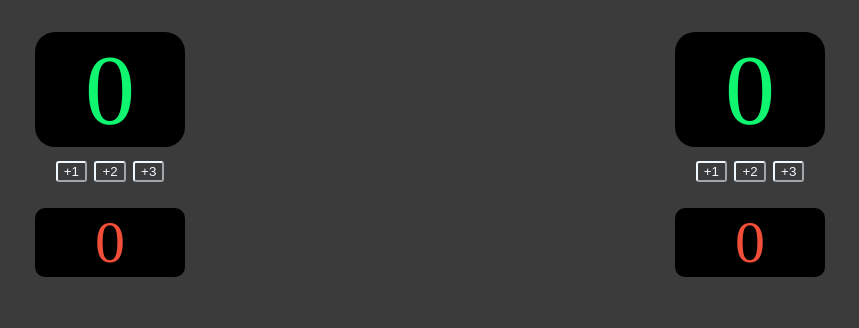
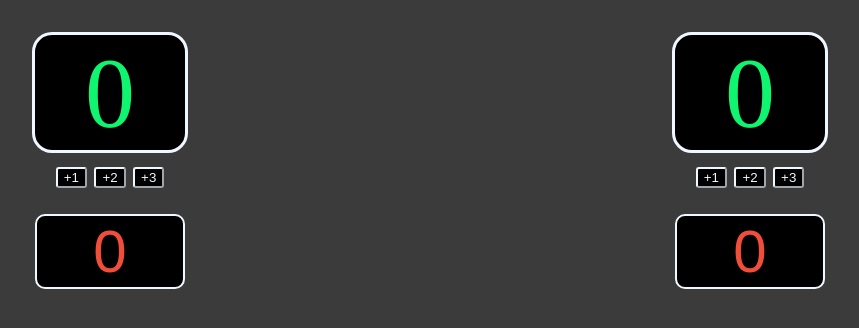
Before and after one commit to Silent-Chaos/basketballScoreCounter, a plain HTML site: page index.html in a window 1280 px wide. Shown: the part 128-456 px from the top of the page, without its empty margins (210-1069 px from the left). Drawn offline with Linux system fonts and the light colour scheme.

Commit message:
progress

```diff
--- a/index.css
+++ b/index.css
@@ -30,17 +30,20 @@ position: relative;
     border-radius: 20px;
     font-size: 100px;
     margin: 0%;
-
+    border-color:aliceblue;
+    border-style: solid;
 
 
 }
 
-button{
+.scrbtn{
     margin-top: 14px;
     background: none;
     border-radius: 3px;
     border-color: aliceblue;
     color: aliceblue;
+    background-color: black;
+
 }
 #foul{
 
@@ -53,8 +56,20 @@ button{
 #hfoul,#gfoul{
     background: black;
     color: rgb(240, 78, 57);
-    width: 150px;
+    /* width: 150px;
     border-radius: 10px;
     font-size: 60px;
     margin: 25px;
+    border-color:aliceblue;
+    border-style: solid; */
 }
+.flbtn{
+    width: 150px;
+    border-radius: 10px;
+    background-color: black;
+    font-size: 60px;
+
+    margin: 25px;
+    border-color:aliceblue;
+    border-style: solid;
+}
--- a/index.html
+++ b/index.html
@@ -11,9 +11,9 @@
         <p class="bbox" id="hScore">
 0        </p>
 
-        <button id="hs1" onclick="hone()">+1</button>
-        <button id="hs2" onclick="htwo()">+2</button>
-        <button id="hs3" onclick="hthree()">+3</button>
+        <button class="scrbtn" id="hs1" onclick="hone()">+1</button>
+        <button class="scrbtn" id="hs2" onclick="htwo()">+2</button>
+        <button class="scrbtn" id="hs3" onclick="hthree()">+3</button>
     </div>
     <div id="guest">
 
@@ -21,20 +21,20 @@
     <p class="bbox" id="gScore">
 0
     </p>
-    <button id="gs1" onclick="gone()">+1</button>
-    <button id="gs2" onclick="gtwo()">+2</button>
-    <button id="gs3" onclick="gthree()">+3</button>
+    <button class="scrbtn" id="gs1" onclick="gone()">+1</button>
+    <button class="scrbtn" id="gs2" onclick="gtwo()">+2</button>
+    <button class="scrbtn" id="gs3" onclick="gthree()">+3</button>
     </div>
 </div>
 </div>
 <div  id="foul">
-    <div  id="hfoul">
+    <button  onclick="HFoul()" class="flbtn"><div  id="hfoul">
          0
-    </div>
+    </div></button>
     <div  id="foul">
-        <div id="gfoul">
+    <button onclick="GFoul" class="flbtn"><div id="gfoul" >
             0
-        </div>
+        </div></button>
     </div>
 </div>
 <script src="index.js"></script>
--- a/index.js
+++ b/index.js
@@ -2,6 +2,9 @@ let scoreH=document.getElementById("hScore")
 let scoreG=document.getElementById("gScore")
 let scoreOn=0
 let onScore=0
+let gf=0
+let gfoulel=document.getElementById("gfoul")
+let hfoulel=document.getElementById("hfoul")
 function hone(){
 scoreH.textContent=onScore+=1
 }
@@ -26,3 +29,9 @@ function gtwo(){
 function gthree(){
     scoreG.textContent=scoreOn+=3
     }
+function GFoul(){
+gfoulel.textContent=gf+1
+}
+function GFoul(){
+
+}
```
